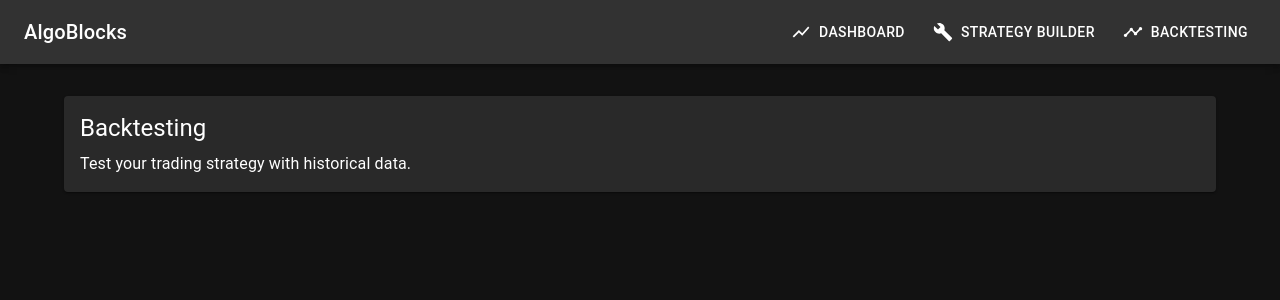
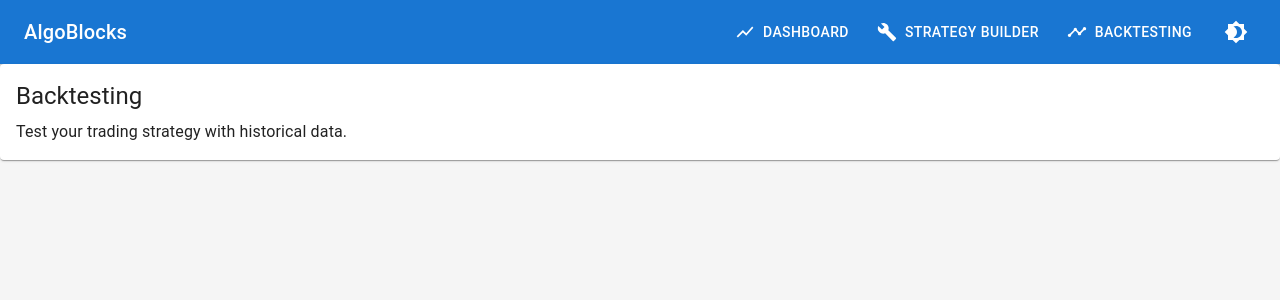
Before and after one commit to KameshSingh116/Tinkquest, a React (Create React App) app in the folder frontend/: page /backtesting in a window 1280 px wide. Shown: the top 300 px of the page. Built offline with nearby package versions, Linux system fonts and the light colour scheme.

Commit message:
adding theme changer

```diff
--- a/frontend/src/App.tsx
+++ b/frontend/src/App.tsx
@@ -1,49 +1,26 @@
 import React from 'react';
 import { BrowserRouter as Router, Routes, Route } from 'react-router-dom';
-import { ThemeProvider, createTheme } from '@mui/material/styles';
-import CssBaseline from '@mui/material/CssBaseline';
-import { Box, Container } from '@mui/material';
-
-// Components
+import { CssBaseline } from '@mui/material';
 import Navbar from './components/Navbar';
+import Dashboard from './pages/Dashboard';
 import StrategyBuilder from './pages/StrategyBuilder';
 import Backtesting from './pages/Backtesting';
-import Dashboard from './pages/Dashboard';
+import { ThemeProvider } from './context/ThemeContext';
 
-const theme = createTheme({
-  palette: {
-    mode: 'dark',
-    primary: {
-      main: '#90caf9',
-    },
-    secondary: {
-      main: '#f48fb1',
-    },
-    background: {
-      default: '#121212',
-      paper: '#1e1e1e',
-    },
-  },
-});
-
-function App() {
+const App: React.FC = () => {
   return (
-    <ThemeProvider theme={theme}>
+    <ThemeProvider>
       <CssBaseline />
       <Router>
-        <Box sx={{ display: 'flex', flexDirection: 'column', minHeight: '100vh' }}>
         <Navbar />
-          <Container component="main" sx={{ mt: 4, mb: 4, flex: 1 }}>
         <Routes>
           <Route path="/" element={<Dashboard />} />
           <Route path="/strategy-builder" element={<StrategyBuilder />} />
           <Route path="/backtesting" element={<Backtesting />} />
         </Routes>
-          </Container>
-        </Box>
       </Router>
     </ThemeProvider>
   );
-}
+};
 
 export default App;
--- a/frontend/src/components/Navbar.tsx
+++ b/frontend/src/components/Navbar.tsx
@@ -1,18 +1,23 @@
 import React from 'react';
-import { AppBar, Toolbar, Typography, Button, Box } from '@mui/material';
+import { AppBar, Toolbar, Typography, Button, IconButton, Box } from '@mui/material';
 import { Link as RouterLink } from 'react-router-dom';
 import ShowChartIcon from '@mui/icons-material/ShowChart';
 import BuildIcon from '@mui/icons-material/Build';
 import TimelineIcon from '@mui/icons-material/Timeline';
+import Brightness4Icon from '@mui/icons-material/Brightness4';
+import Brightness7Icon from '@mui/icons-material/Brightness7';
+import { useTheme } from '../context/ThemeContext';
 
 const Navbar: React.FC = () => {
+  const { toggleTheme, mode } = useTheme();
+
   return (
     <AppBar position="static">
       <Toolbar>
         <Typography variant="h6" component="div" sx={{ flexGrow: 1 }}>
           AlgoBlocks
         </Typography>
-        <Box sx={{ display: 'flex', gap: 2 }}>
+        <Box sx={{ display: 'flex', alignItems: 'center', gap: 2 }}>
           <Button
             color="inherit"
             component={RouterLink}
@@ -37,6 +42,9 @@ const Navbar: React.FC = () => {
           >
             Backtesting
           </Button>
+          <IconButton onClick={toggleTheme} color="inherit">
+            {mode === 'dark' ? <Brightness7Icon /> : <Brightness4Icon />}
+          </IconButton>
         </Box>
       </Toolbar>
     </AppBar>
--- /dev/null
+++ b/frontend/src/context/ThemeContext.tsx
@@ -0,0 +1,70 @@
+import React, { createContext, useContext, useState, useMemo } from 'react';
+import { createTheme, ThemeProvider as MUIThemeProvider } from '@mui/material/styles';
+
+type ThemeMode = 'light' | 'dark';
+
+interface ThemeContextType {
+  toggleTheme: () => void;
+  mode: ThemeMode;
+}
+
+const ThemeContext = createContext<ThemeContextType | undefined>(undefined);
+
+export const useTheme = () => {
+  const context = useContext(ThemeContext);
+  if (!context) {
+    throw new Error('useTheme must be used within a ThemeProvider');
+  }
+  return context;
+};
+
+export const ThemeProvider: React.FC<{ children: React.ReactNode }> = ({ children }) => {
+  const [mode, setMode] = useState<ThemeMode>('light');
+
+  const toggleTheme = () => {
+    setMode((prevMode) => (prevMode === 'light' ? 'dark' : 'light'));
+  };
+
+  const theme = useMemo(
+    () =>
+      createTheme({
+        palette: {
+          mode,
+          ...(mode === 'light'
+            ? {
+                // Light theme colors
+                primary: {
+                  main: '#1976d2',
+                },
+                secondary: {
+                  main: '#dc004e',
+                },
+                background: {
+                  default: '#f5f5f5',
+                  paper: '#ffffff',
+                },
+              }
+            : {
+                // Dark theme colors
+                primary: {
+                  main: '#90caf9',
+                },
+                secondary: {
+                  main: '#f48fb1',
+                },
+                background: {
+                  default: '#121212',
+                  paper: '#1e1e1e',
+                },
+              }),
+        },
+      }),
+    [mode]
+  );
+
+  return (
+    <ThemeContext.Provider value={{ toggleTheme, mode }}>
+      <MUIThemeProvider theme={theme}>{children}</MUIThemeProvider>
+    </ThemeContext.Provider>
+  );
+};
```
Lines whose indentation alone changed are shown as unchanged.
